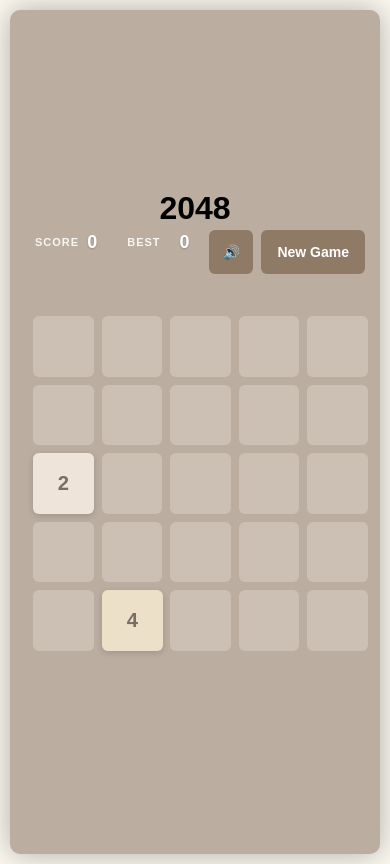
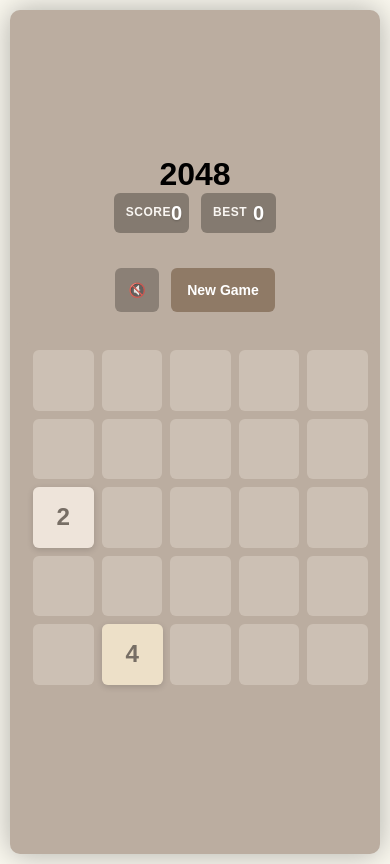
Before and after one commit to tiffany789/2018-game, a plain HTML site: page index.html in a window 390 px wide. Drawn offline with Linux system fonts and the light colour scheme.

Commit message:
🔧 Fix mobile issues: tile-grid size matching, horizontal layout, centering, voice synthesis

```diff
--- a/game_fixed.js
+++ b/game_fixed.js
@@ -291,11 +291,13 @@ function showVoiceDisplay(text) {
     }, 3000);
 }
 
-// Toggle audio on/off
-function toggleAudio() {
-    audioEnabled = !audioEnabled;
+// Update audio toggle button display
+function updateAudioToggle() {
+    if (!audioToggleButton) {
+        console.warn('Audio toggle button not found');
+        return;
+    }
 
-    if (audioToggleButton) {
     if (audioEnabled) {
         audioToggleButton.textContent = '🔊';
         audioToggleButton.classList.remove('audio-off');
@@ -309,9 +311,14 @@ function toggleAudio() {
         audioToggleButton.title = 'Sound OFF - Click to turn on';
         pauseBackgroundMusic(); // Pause music when disabled
     }
+
+    console.log(`Audio ${audioEnabled ? 'enabled' : 'disabled'}`);
 }
 
-    console.log(`Audio ${audioEnabled ? 'enabled' : 'disabled'}`);
+// Toggle audio on/off
+function toggleAudio() {
+    audioEnabled = !audioEnabled;
+    updateAudioToggle();
 }
 
 // Add a random tile (2 or 4) to an empty cell
@@ -428,8 +435,8 @@ function createTile(value, row, col) {
         tile.setAttribute('data-row', row);
         tile.setAttribute('data-col', col);
 
-        // 动态计算字体大小
-        const fontSize = isMobile ? Math.max(tileSize / 3, 16) : 28;
+        // 动态计算字体大小 - 移动端调大数字
+        const fontSize = isMobile ? Math.max(tileSize / 2.5, 20) : 28; // 移动端字体更大
 
         // 设置样式 - 使用精确的位置值和优化的视觉效果
         tile.style.cssText = `
@@ -848,6 +855,9 @@ function startGame() {
             console.log('Audio toggle button clicked');
             toggleAudio();
         });
+
+        // 初始化音频按钮状态
+        updateAudioToggle();
     }
 
     // 清除所有现有的tile
--- a/index.html
+++ b/index.html
@@ -10,8 +10,6 @@
     <div class="container">
         <h1>2048</h1>
 
-        <!-- 移动端顶部区域：分数和按钮横向排列 -->
-        <div class="top-section">
         <div class="scores">
             <div class="score-container">
                 <div class="score-label">SCORE</div>
@@ -22,10 +20,10 @@
                 <div class="high-score">0</div>
             </div>
         </div>
+
         <div class="controls">
-                <button id="audio-toggle" class="audio-on">🔊</button>
+            <button id="audio-toggle" class="audio-off">🔇</button>
             <button id="restart-button">New Game</button>
-            </div>
         </div>
 
         <div class="voice-display" id="voice-display"></div>
--- a/styles.css
+++ b/styles.css
@@ -523,46 +523,48 @@ body {
         position: relative;
     }
 
-    /* 移动端顶部区域：分数和按钮横向排列 */
-    .top-section {
-        display: flex;
-        justify-content: space-between;
-        align-items: center;
-        width: 100%;
-        max-width: min(90vw, 400px);
-        margin-bottom: 15px;
-        gap: 10px;
-        flex-wrap: wrap;
-    }
-
+    /* 移动端分数栏和按钮布局 - 与Web端保持一致 */
     .scores {
         display: flex;
-        gap: 10px;
-        flex: 1;
-        min-width: 0;
+        gap: 12px;
+        justify-content: center;
+        margin-bottom: 15px;
+        flex-wrap: nowrap; /* 防止换行 */
     }
 
     .score-container {
-        padding: 6px 10px;
-        min-width: 60px;
+        background: rgba(119, 110, 101, 0.8);
+        border-radius: 6px;
+        padding: 8px 12px;
+        text-align: center;
+        color: white;
+        min-width: 70px;
         flex: 1;
+        max-width: 120px; /* 限制最大宽度防止过宽 */
     }
 
     .score-label {
-        font-size: 11px;
-        margin-bottom: 1px;
+        font-size: 12px;
+        font-weight: bold;
+        margin-bottom: 3px;
+        text-transform: uppercase;
+        letter-spacing: 0.5px;
     }
 
     .score, .high-score {
-        font-size: 18px;
-        line-height: 1.1;
+        font-size: 20px;
+        font-weight: bold;
+        line-height: 1.2;
+        text-shadow: 0 1px 2px rgba(0, 0, 0, 0.2);
     }
 
     .controls {
         display: flex;
-        gap: 8px;
+        gap: 12px;
+        justify-content: center;
         align-items: center;
-        flex-shrink: 0;
+        margin-bottom: 15px;
+        flex-wrap: nowrap; /* 防止换行 */
     }
 
     #restart-button {
@@ -633,11 +635,11 @@ body {
     }
 
     .tile-128, .tile-256, .tile-512 {
-        font-size: calc(min(85vw, 432px) / 17) !important;
+        font-size: calc(min(85vw, 432px) / 18) !important; /* 调大字体 */
     }
 
     .tile-1024, .tile-2048 {
-        font-size: calc(min(85vw, 432px) / 19) !important;
+        font-size: calc(min(85vw, 432px) / 17) !important; /* 调大字体 */
     }
 }
 
```
Also changed, not shown: 1 other file. Lines whose indentation alone changed are shown as unchanged.
